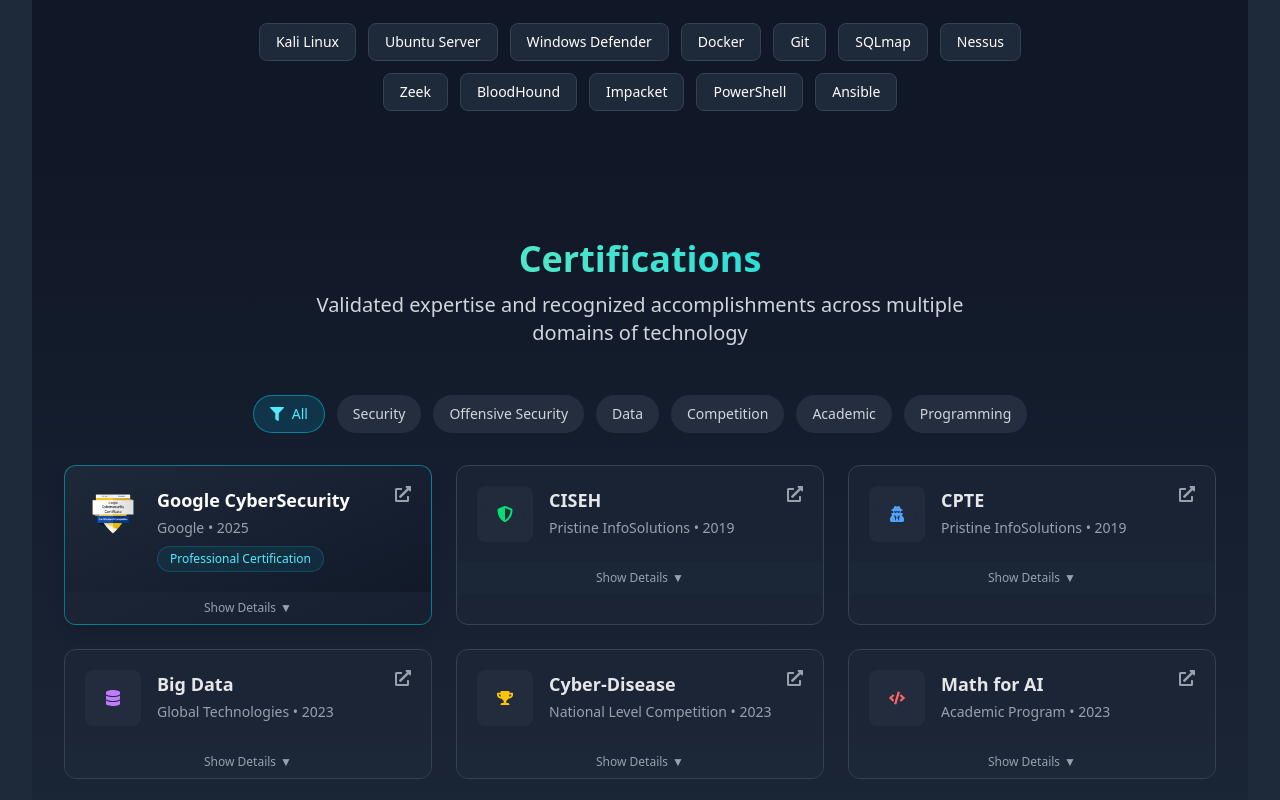
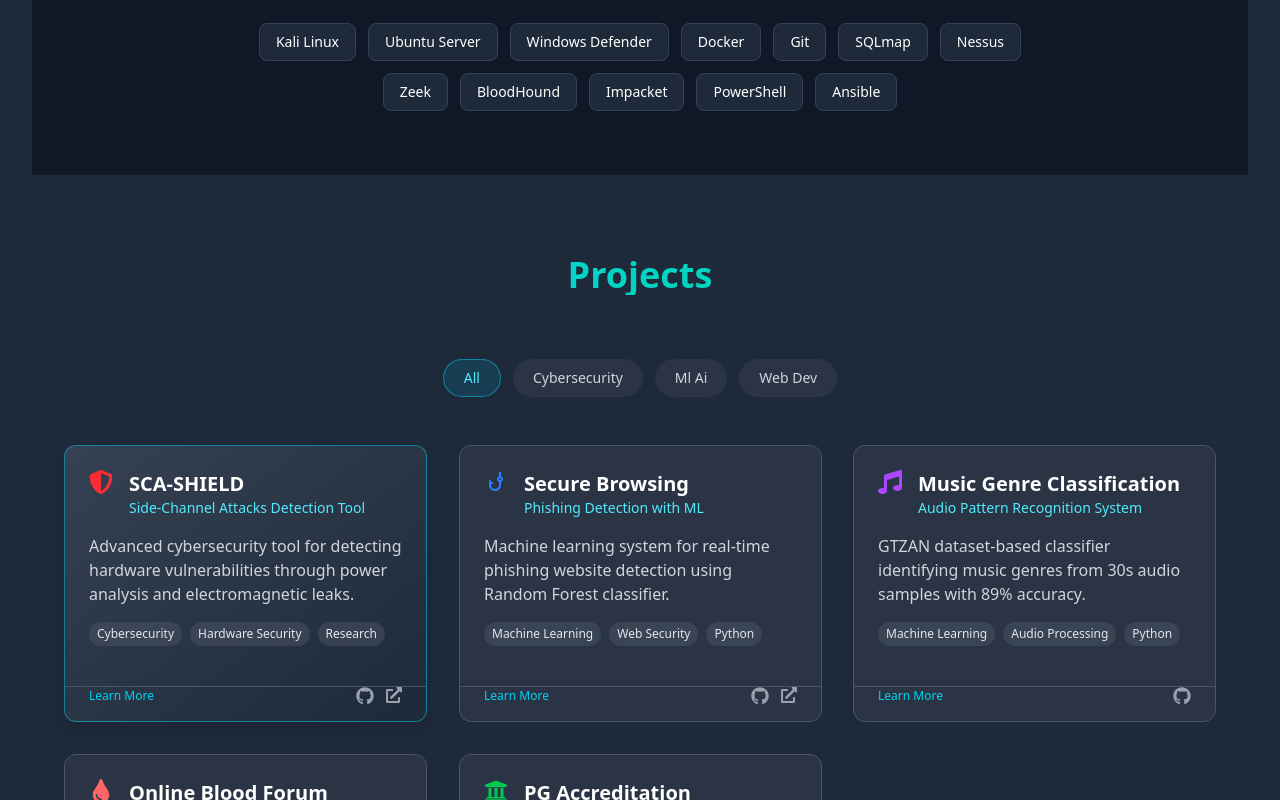
Before and after one commit to sbavis20/my-portfolio-app, a React (Vite) app: page / in a window 1280 px wide. Shown: the part 3584-4384 px from the top of the page. Built offline with nearby package versions, Linux system fonts and the light colour scheme.

Commit message:
Projects Section Added

```diff
--- a/package.json
+++ b/package.json
@@ -16,12 +16,13 @@
     "@tailwindcss/forms": "^0.5.10",
     "@tailwindcss/typography": "^0.5.16",
     "@tailwindcss/vite": "^4.1.5",
-    "framer-motion": "^12.10.4",
+    "framer-motion": "^12.15.0",
     "lottie-react": "^2.4.1",
     "prop-types": "^15.8.1",
     "react": "^19.1.0",
     "react-dom": "^19.1.0",
     "react-icons": "^5.5.0",
+    "react-parallax-tilt": "^1.7.296",
     "react-vertical-timeline-component": "^3.5.3",
     "swiper": "^11.2.6",
     "tailwindcss": "^4.1.5"
--- a/src/App.jsx
+++ b/src/App.jsx
@@ -1,11 +1,16 @@
 import { useState, useEffect } from 'react';
-import Oneko from "./components/Oneko"; // ✅ import the new component
+import Oneko from "./components/Oneko";
 import Navbar from './components/Navbar';
 import Header from './components/Header';
 import Experience from './components/Experience';
 import Education from './components/Education';
 import Skills from './components/Skills';
+
 import Certifications from './components/Certifications';
+
+import Projects from './components/Projects';
+
+
 
 export default function App() {
   const [scrolled, setScrolled] = useState(false);
@@ -53,7 +58,14 @@
         </div>
       </section>
 
-       {/* Certifications Section */}
+          {/* Projects Section */}
+          <section id="proj" className="min-h-screen bg-gray-800">
+        <div className="max-w-7xl mx-auto px-4 sm:px-6 lg:px-8">
+          <Projects />
+        </div>
+      </section>
+
+        {/* Certifications Section */}
           <section id="certi" className="min-h-screen bg-gray-800">
         <div className="max-w-7xl mx-auto px-4 sm:px-6 lg:px-8">
           <Certifications />
--- /dev/null
+++ b/src/components/Projects.jsx
@@ -0,0 +1,229 @@
+import React, { useState } from 'react';
+import { motion } from 'framer-motion';
+import { FaGithub, FaExternalLinkAlt, FaShieldAlt, FaMusic, FaTint, FaUniversity } from 'react-icons/fa';
+import { MdPhishing } from "react-icons/md";
+import Tilt from 'react-parallax-tilt';
+import Tooltip from '@mui/material/Tooltip';
+
+const Projects = () => {
+  const [activeTab, setActiveTab] = useState('all');
+
+  const projects = [
+    {
+      id: 1,
+      title: "SCA-SHIELD",
+      subtitle: "Side-Channel Attacks Detection Tool",
+      description: "Advanced cybersecurity tool for detecting hardware vulnerabilities through power analysis and electromagnetic leaks.",
+      longDescription: "Developed during MTech research, SCA-SHIELD implements novel algorithms to detect side-channel vulnerabilities in cryptographic hardware with 94.7% accuracy. The tool analyzes power consumption patterns and electromagnetic emissions to identify potential attack vectors.",
+      tags: ["Cybersecurity", "Hardware Security", "Research"],
+      category: "cybersecurity",
+      icon: <FaShieldAlt className="text-red-500" size={24} />,
+      links: {
+        github: "#",
+        demo: "#"
+      },
+      featured: true
+    },
+    {
+      id: 2,
+      title: "Secure Browsing",
+      subtitle: "Phishing Detection with ML",
+      description: "Machine learning system for real-time phishing website detection using Random Forest classifier.",
+      longDescription: "Implemented during BTech, this system improves upon traditional blacklisting with parallel detection mechanisms. Our Random Forest model achieved 96.2% precision in identifying phishing attempts by analyzing 27 website features.",
+      tags: ["Machine Learning", "Web Security", "Python"],
+      category: "ml-ai",
+      icon: <MdPhishing className="text-blue-500" size={24} />,
+      links: {
+        github: "#",
+        paper: "#"
+      }
+    },
+    {
+      id: 3,
+      title: "Music Genre Classification",
+      subtitle: "Audio Pattern Recognition System",
+      description: "GTZAN dataset-based classifier identifying music genres from 30s audio samples with 89% accuracy.",
+      longDescription: "Implemented various feature extraction techniques (MFCC, Spectral Contrast) and trained multiple models (CNN, SVM) on the benchmark GTZAN dataset.",
+      tags: ["Machine Learning", "Audio Processing", "Python"],
+      category: "ml-ai",
+      icon: <FaMusic className="text-purple-500" size={24} />,
+      links: {
+        github: "#"
+      }
+    },
+    {
+      id: 4,
+      title: "Online Blood Forum",
+      subtitle: "Emergency Blood Donation Network",
+      description: "Web platform connecting blood donors with recipients through real-time matching system.",
+      longDescription: "Full-stack application built with Ruby on Rails and JavaScript featuring geolocation-based donor matching and appointment scheduling.",
+      tags: ["Web Development", "Ruby on Rails", "JavaScript"],
+      category: "web-dev",
+      icon: <FaTint className="text-red-400" size={24} />,
+      links: {
+        github: "#",
+        demo: "#"
+      }
+    },
+    {
+      id: 5,
+      title: "PG Accreditation Automation",
+      subtitle: "Academic Feedback System",
+      description: "Automated course evaluation platform with scheduled survey distribution and analytics.",
+      longDescription: "Developed to streamline the accreditation process, this system automates survey lifecycle management and provides detailed analytics dashboards.",
+      tags: ["Web Development", "Automation", "Education"],
+      category: "web-dev",
+      icon: <FaUniversity className="text-green-500" size={24} />,
+      links: {
+        github: "#",
+        demo: "#"
+      }
+    }
+  ];
+
+  const filteredProjects = activeTab === 'all'
+    ? projects
+    : projects.filter(project => project.category === activeTab);
+
+  return (
+    <section id="projects" className="py-20 bg-gray-800">
+      <div className="max-w-7xl mx-auto px-4 sm:px-6 lg:px-8">
+        <motion.div
+          initial={{ opacity: 0 }}
+          animate={{ opacity: 1 }}
+          transition={{ duration: 0.5 }}
+          className="text-center mb-16"
+        >
+          <h2 className="text-4xl font-bold text-transparent bg-clip-text bg-gradient-to-r from-cyan-400 to-emerald-400 mb-4">
+            Projects
+          </h2>
+          <p className="text-xl text-gray-300 max-w-3xl mx-auto">
+
+          </p>
+        </motion.div>
+
+        {/* Filter Tabs */}
+        <div className="flex flex-wrap justify-center gap-3 mb-12">
+          {['all', 'cybersecurity', 'ml-ai', 'web-dev'].map((tab) => (
+            <motion.button
+              key={tab}
+              whileHover={{ scale: 1.05 }}
+              whileTap={{ scale: 0.95 }}
+              onClick={() => setActiveTab(tab)}
+              className={`px-5 py-2 rounded-full text-sm font-medium capitalize transition-all ${
+                activeTab === tab
+                  ? 'bg-cyan-600/20 border border-cyan-400/50 text-cyan-300'
+                  : 'bg-gray-700/50 hover:bg-gray-700 text-gray-300'
+              }`}
+            >
+              {tab.replace('-', ' ')}
+            </motion.button>
+          ))}
+        </div>
+
+        {/* Projects Grid */}
+        <div className="grid grid-cols-1 md:grid-cols-2 lg:grid-cols-3 gap-8">
+          {filteredProjects.map((project) => (
+            <ProjectCard key={project.id} project={project} />
+          ))}
+        </div>
+      </div>
+    </section>
+  );
+};
+
+const ProjectCard = ({ project }) => {
+  const [isExpanded, setIsExpanded] = useState(false);
+
+  return (
+    <Tilt tiltMaxAngleX={5} tiltMaxAngleY={5} scale={1.02}>
+      <motion.div
+        initial={{ opacity: 0, y: 20 }}
+        animate={{ opacity: 1, y: 0 }}
+        transition={{ duration: 0.3 }}
+        className={`relative h-full rounded-xl overflow-hidden border ${
+          project.featured
+            ? "bg-gradient-to-br from-gray-700 to-gray-800 border-cyan-400/50 shadow-lg"
+            : "bg-gray-700/50 border-gray-600"
+        }`}
+      >
+        <div className="p-6">
+          <div className="flex items-start mb-4">
+            <div className="mr-4">
+              {project.icon}
+            </div>
+            <div>
+              <h3 className="text-xl font-bold text-white">{project.title}</h3>
+              <p className="text-sm text-cyan-300">{project.subtitle}</p>
+            </div>
+          </div>
+
+          <p className="text-gray-300 mb-4">{project.description}</p>
+
+          {/* Tags */}
+          <div className="flex flex-wrap gap-2 mb-4">
+            {project.tags.map((tag, index) => (
+              <span
+                key={index}
+                className="px-2 py-1 text-xs bg-gray-600/50 text-gray-200 rounded-full"
+              >
+                {tag}
+              </span>
+            ))}
+          </div>
+        </div>
+
+        {/* Expanded Content */}
+        <motion.div
+          className="overflow-hidden"
+          initial={{ height: 0 }}
+          animate={{ height: isExpanded ? 'auto' : 0 }}
+          transition={{ duration: 0.3 }}
+        >
+          <div className="px-6 pb-4">
+            <p className="text-gray-300 text-sm mb-4">{project.longDescription}</p>
+          </div>
+        </motion.div>
+
+        {/* Links Bar */}
+        <div className="px-6 pb-4 flex justify-between items-center border-t border-gray-600">
+          <button
+            onClick={() => setIsExpanded(!isExpanded)}
+            className="text-xs text-cyan-400 hover:text-cyan-300 transition-colors"
+          >
+            {isExpanded ? 'Show Less' : 'Learn More'}
+          </button>
+
+          <div className="flex gap-3">
+            {project.links.github && (
+              <Tooltip title="View Code" arrow>
+                <a
+                  href={project.links.github}
+                  target="_blank"
+                  rel="noopener noreferrer"
+                  className="text-gray-400 hover:text-white transition-colors"
+                >
+                  <FaGithub size={18} />
+                </a>
+              </Tooltip>
+            )}
+            {(project.links.demo || project.links.paper) && (
+              <Tooltip title={project.links.demo ? "Live Demo" : "View Paper"} arrow>
+                <a
+                  href={project.links.demo || project.links.paper}
+                  target="_blank"
+                  rel="noopener noreferrer"
+                  className="text-gray-400 hover:text-cyan-300 transition-colors"
+                >
+                  <FaExternalLinkAlt size={16} />
+                </a>
+              </Tooltip>
+            )}
+          </div>
+        </div>
+      </motion.div>
+    </Tilt>
+  );
+};
+
+export default Projects;
```
Also changed, not shown: 1 other file (tests, documents, lock files or other folders).
